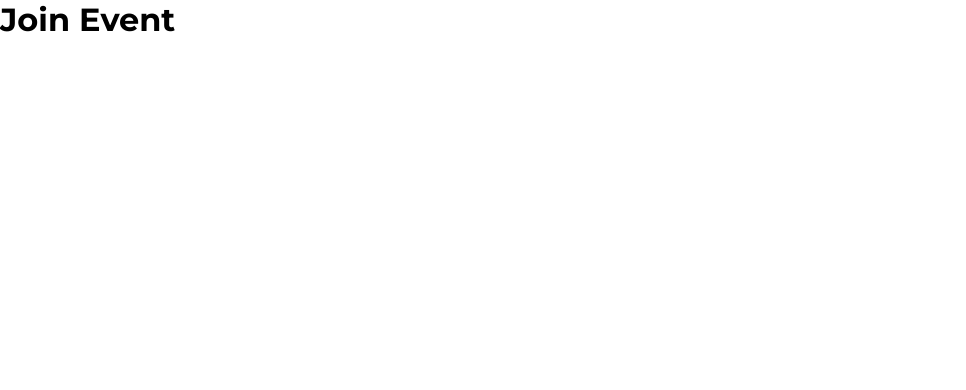
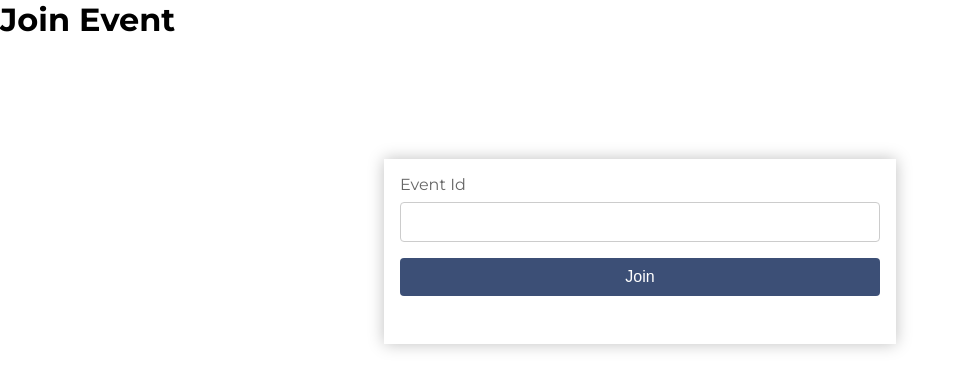
Before and after one commit to yusufalp/easy-meeting-client, a React (Create React App) app: page /join-event in a window 1280 px wide. Shown: the top 390 px of the page, without its empty margins (0-966 px from the left). Built offline with nearby package versions, Linux system fonts and the light colour scheme.

Commit message:
create join event form and submit request

```diff
--- a/src/components/JoinEvent/index.js
+++ b/src/components/JoinEvent/index.js
@@ -1,9 +1,58 @@
-import React from "react";
+import React, { useState } from "react";
+import { useSelector } from "react-redux";
+import { useNavigate } from "react-router-dom";
 
 function JoinEvent() {
+  const user = useSelector((state) => state.auth.user);
+
+  const [eventId, setEventId] = useState("");
+
+  const navigate = useNavigate();
+
+  const handleEventIdInputChange = (event) => {
+    setEventId(event.target.value);
+  };
+
+  const handleJoinEventFormSubmit = async (event) => {
+    event.preventDefault();
+
+    try {
+      const response = await fetch(
+        `http://localhost:8080/api/events/${eventId}/participants`,
+        {
+          method: "PUT",
+          headers: {
+            "Content-Type": "application/json",
+          },
+          body: JSON.stringify({ userId: user._id }),
+        }
+      );
+
+      const result = await response.json();
+
+      if (result.success) {
+        navigate(`/dashboard/${user._id}/events/${eventId}`);
+      } else {
+        throw new Error(result.error.message);
+      }
+    } catch (error) {}
+  };
   return (
     <div>
       <h1>Join Event</h1>
+      <form className="form-bg" onSubmit={handleJoinEventFormSubmit}>
+        <label htmlFor="eventId">Event Id</label>
+        <input
+          type="text"
+          name="eventId"
+          id="eventId"
+          value={eventId}
+          onChange={handleEventIdInputChange}
+        />
+        <button type="submit" disabled={!eventId}>
+          Join
+        </button>
+      </form>
     </div>
   );
 }
```
